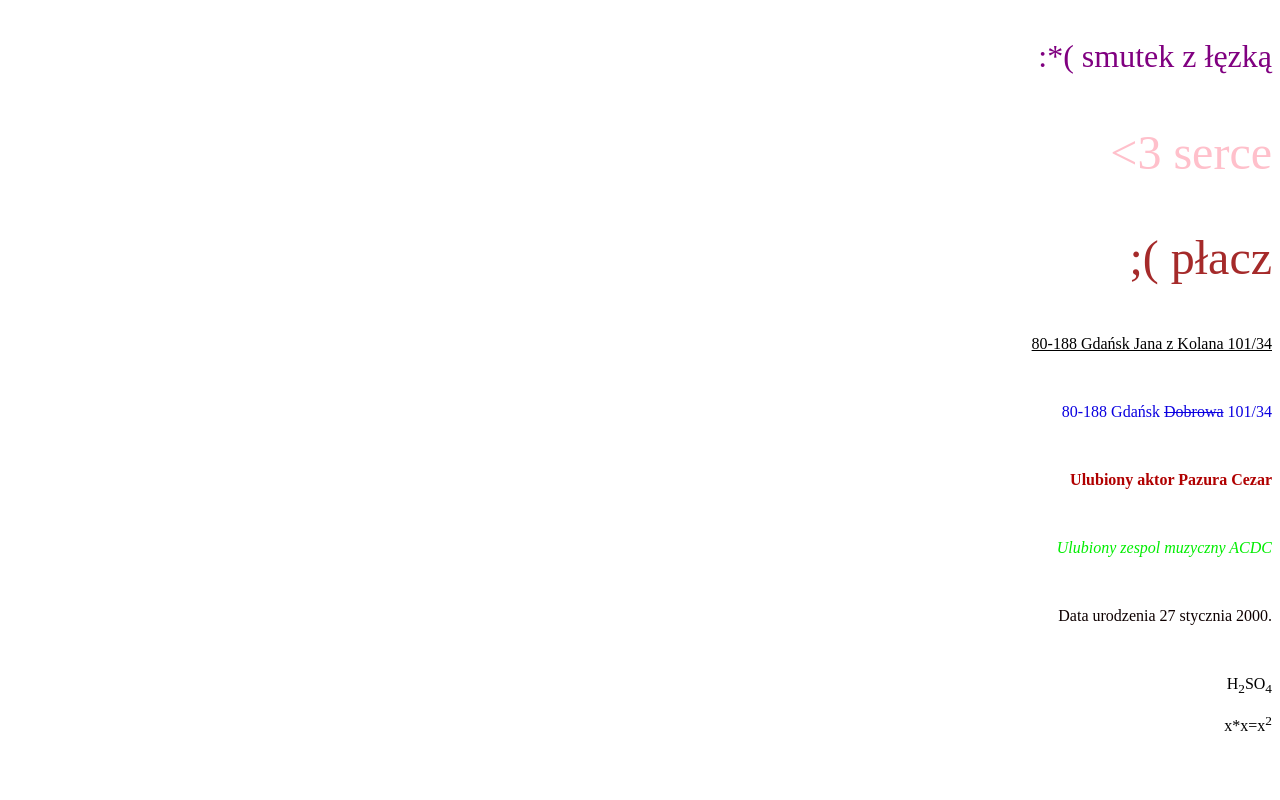
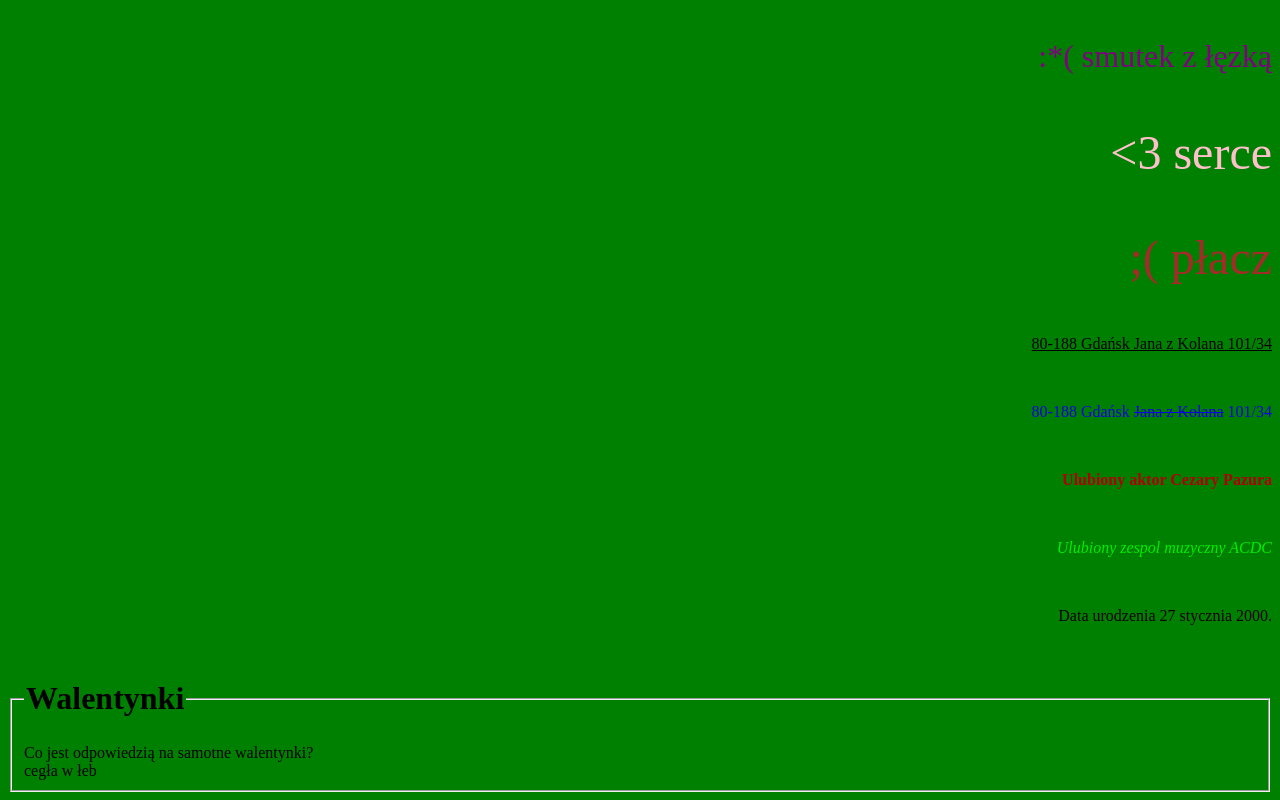
Before and after one commit to Riudy/PierwszaStrona-xd, a plain HTML site: page index.html in a window 1280 px wide. Shown: the part 1236-2036 px from the top of the page. Before the commit the page ends 1987 px from the top, so only its background shows below. Drawn offline with Linux system fonts and the light colour scheme.

Commit message:
Add files via upload

```diff
--- a/index.html
+++ b/index.html
@@ -2,10 +2,16 @@
       <html lang="pl-PL">
       <html>
               <head>
-                      <meta charset="utf-8">
+                      <meta charset="utf-8"><meta http-equiv="content-type" content="text/html; charset=utf-8" />
+<meta name="description" content="Tak." />
+
+
+<meta http-equiv="content-language" content="pl" />
+<meta name="author" content="Paweł Miroński" />
+<title>Tytuł strony jest wymagany w standardach HTML</title>
                      <title> Miroński </title>
              </head>
-             <body>
+             <body> <body bgcolor="green">
 <p align="right"> <font color="blue" size="7" face="Arial"> Paweł </font> </p> <br>
 <p align="right"> <font color="blue" size="6" face="Arial"> Paweł </font> </p> <br>
 <p align="right"> <font color="blue" size="5" face="Arial"> Paweł </font> </p> <br>
@@ -27,14 +33,19 @@
 <p align="right"> <font color="brown" size="8" face="Times New Roman"> ;( płacz </font> </p> <br>
 <p align="right"> <u> 80-188 Gdańsk Jana z Kolana 101/34 </u> </p> <br>
 <u> </u>
-<p align="right"> <font color=„blue” size=„3” face=„Verdana”> 80-188 Gdańsk <strike>Dobrowa</strike> 101/34 </font> </p> <br>
-
-<p align="right"> <font color=„brown” size=„4” face=„Times New Roman”> <b> Ulubiony aktor Pazura Cezar </font> </p></b> <br>
-<p align="right"> <font color=„red” size=„5” face=„Arial”> <i>Ulubiony zespol muzyczny ACDC </font></p> </i> <br>
+<p align="right"> <font color=„blue” size=„3” face=„Verdana”> 80-188 Gdańsk <strike>Jana z Kolana</strike> 101/34 </font> </p> <br>
+<sup> </sup>
+<i> </i>
+<b> </b>
+<sup> </sup> <sub> </sub>
+<p align="right"> <font color=„brown” size=„4” face=„Times New Roman”> <b>  Ulubiony aktor Cezary Pazura </font> </p> </b> <br>
+<p align="right"> <font color=„red” size=„5” face=„Arial”> <i> Ulubiony zespol muzyczny ACDC </font> </p> </i> <br>
 <p align="right"> <font color=„yellow” size=„6” face=„Courier New”> Data urodzenia 27 stycznia 2000. </font> </p> <br>
-<p align="right"> H<sub>2</sub>SO<sub>4</sub>
-<p align="right"> x*x=x<sup>2</sup>
-
+<FIELDSET>
+<LEGEND><H1 align=right> Walentynki </H1></LEGEND>
+Co jest odpowiedzią na samotne walentynki?<br>
+cegła w łeb<br>
+</FIELDSET>
 
              </body>
           </html>
```
